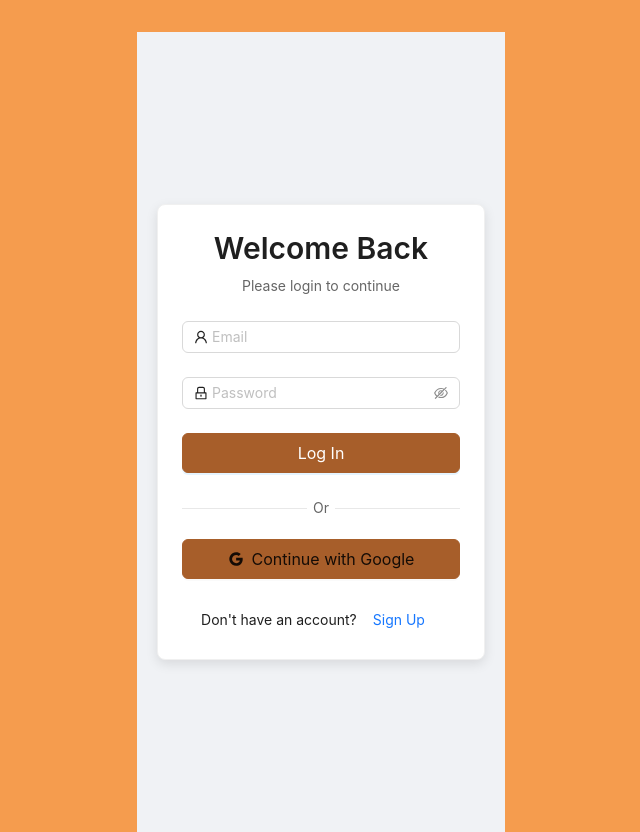
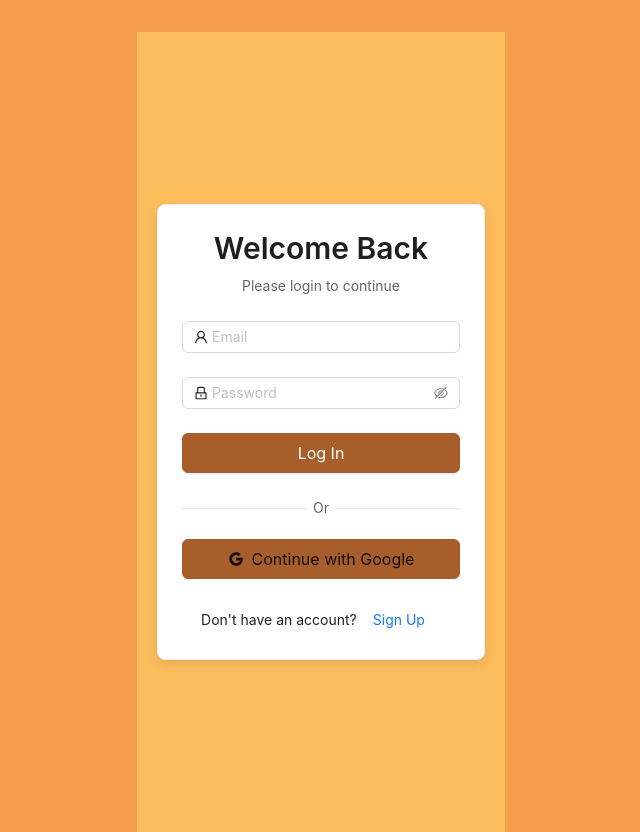
Before and after one commit to MichaelHehman/FECOPY, a React (Create React App) app: page /login in a window 1280 px wide. Shown: the whole page, without its empty margins (179-819 px from the left). Built offline with nearby package versions, Linux system fonts and the light colour scheme; a web font is replaced by a local one.

Commit message:
Change background color of login box

```diff
--- a/src/pages/LoginPage/Login.module.css
+++ b/src/pages/LoginPage/Login.module.css
@@ -3,7 +3,7 @@
     display: flex;
     justify-content: center;
     align-items: center;
-    background: #f0f2f5;
+    background: #fcbd5d;
     padding: 20px;
 }
 
```
